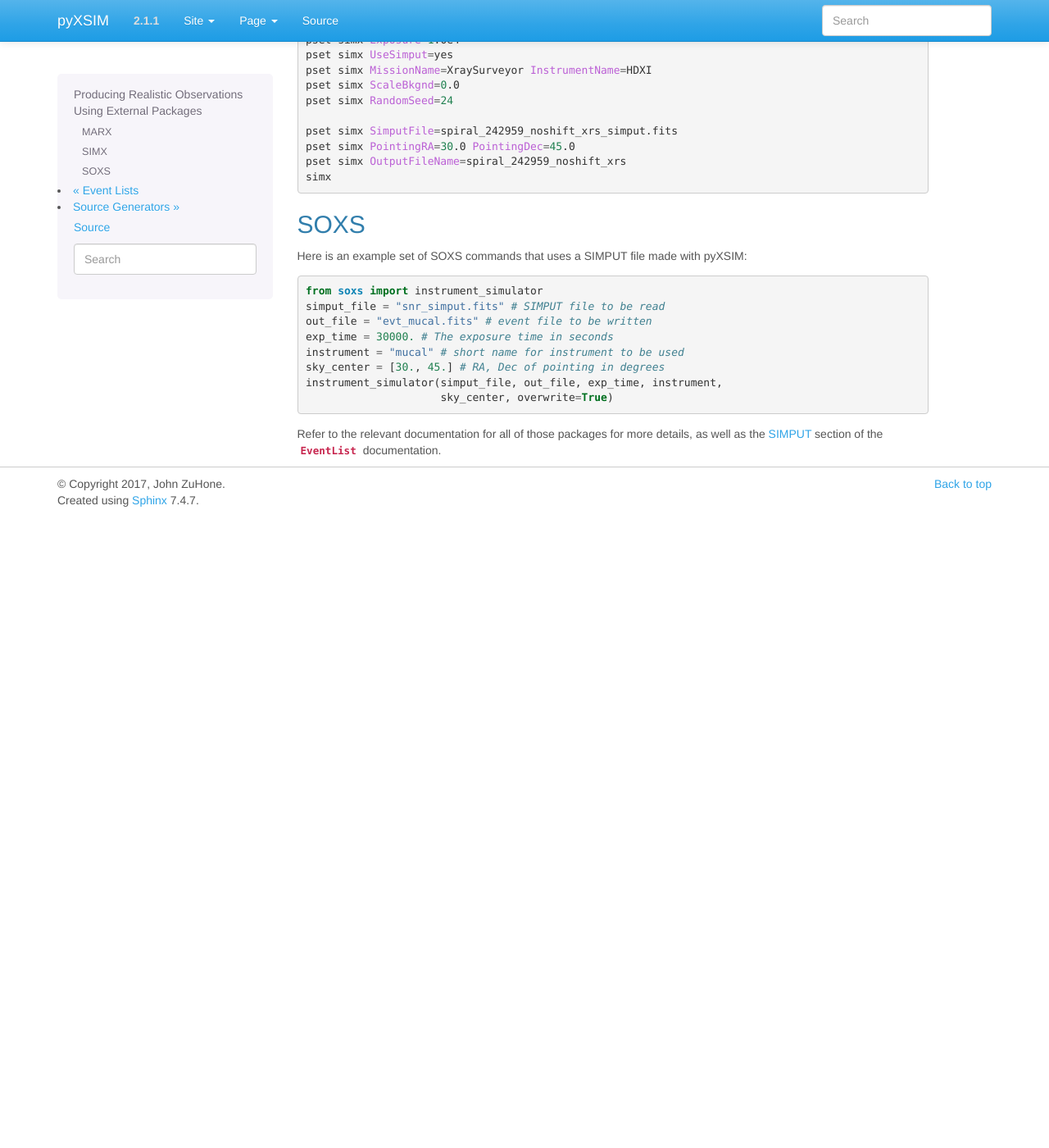
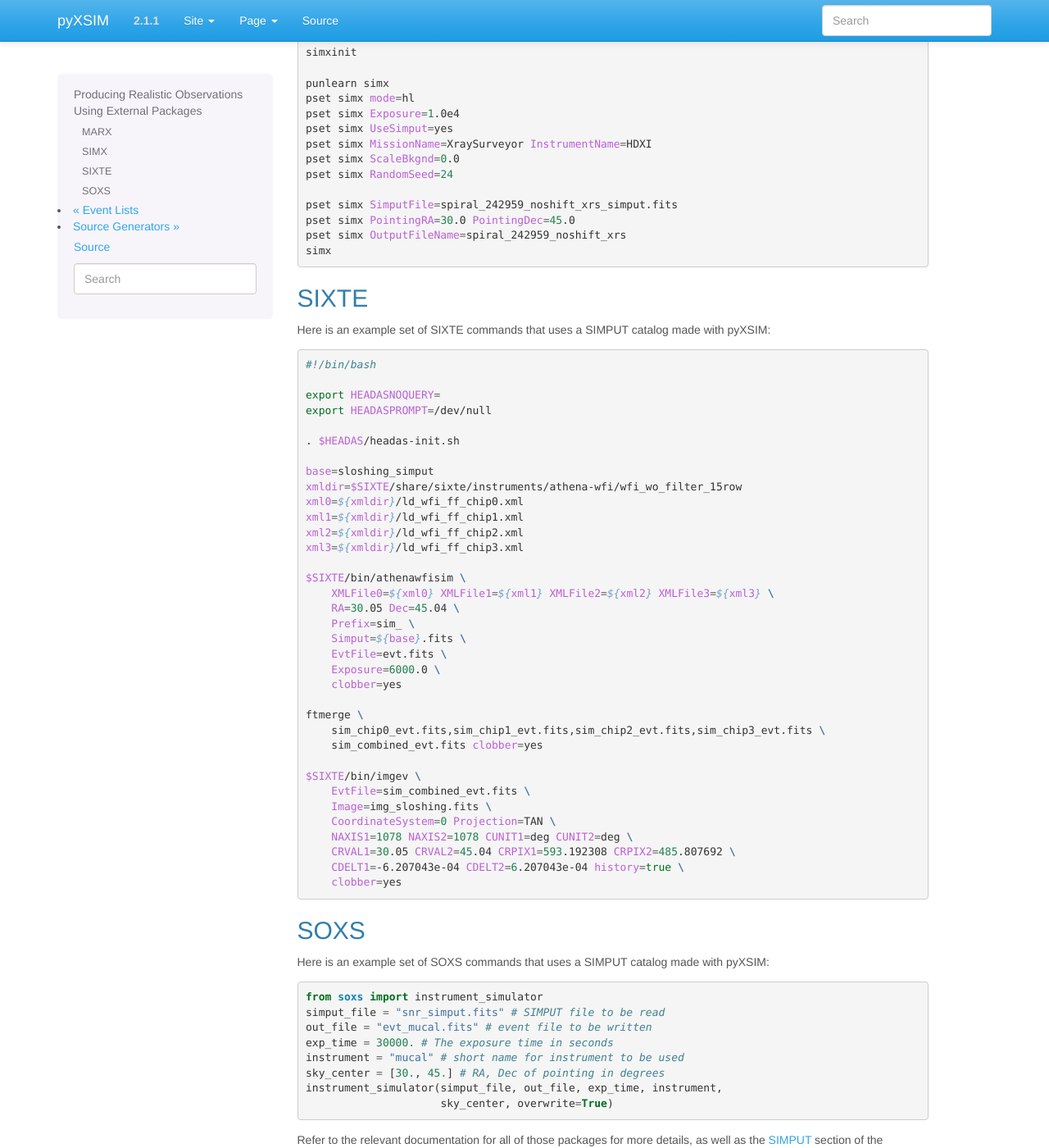
Before and after one commit to jzuhone/pyxsim, a Sphinx documentation site: the page built from doc/source/instruments.rst, in a window 1280 px wide and 1400 px high, scrolled down 889 px. Shown: the whole window at 82% size. Built offline with Sphinx 7.4.7, drawn with Linux system fonts in a browser that asks for light colours; before the commit the page ends 1519 px from its top, so only the background shows below that; some of the changed text lies outside the part shown.

Commit message:
Add info about SIXTE

```diff
--- a/doc/source/instruments.rst
+++ b/doc/source/instruments.rst
@@ -5,10 +5,12 @@ Producing Realistic Observations Using External Packages
 
 If you want to produce a realistic simulation of a particular instrumental
 configuration, pyXSIM provides options for exporting its event lists to
-external packages. For `MARX <http://space.mit.edu/ASC/MARX/>`_ and
-`SIMX <http://hea-www.cfa.harvard.edu/simx/>`_, or for more fine-tuned
-use of `SOXS <http://hea-www.cfa.harvard.edu/~jzuhone/soxs>`_, one can use
-SIMPUT files.
+external packages. The supported software packages are:
+
+* `MARX <http://space.mit.edu/ASC/MARX/>`_
+* `SIMX <http://hea-www.cfa.harvard.edu/simx/>`_
+* `SIXTE <http://https://www.sternwarte.uni-erlangen.de/research/sixte/>`_
+* `SOXS <http://hea-www.cfa.harvard.edu/~jzuhone/soxs>`_
 
 .. note::
 
@@ -42,7 +44,7 @@ needs to change the following lines in the ``marx.par`` file:
 SIMX
 ----
 
-Here is an example set of SIMX commands that uses a SIMPUT file made with
+Here is an example set of SIMX commands that uses a SIMPUT catalog made with
 pyXSIM:
 
 .. code-block:: bash
@@ -64,10 +66,54 @@ pyXSIM:
     pset simx OutputFileName=spiral_242959_noshift_xrs
     simx
 
+SIXTE
+-----
+
+Here is an example set of SIXTE commands that uses a SIMPUT catalog made with
+pyXSIM:
+
+.. code-block:: bash
+
+    #!/bin/bash
+
+    export HEADASNOQUERY=
+    export HEADASPROMPT=/dev/null
+
+    . $HEADAS/headas-init.sh
+
+    base=sloshing_simput
+    xmldir=$SIXTE/share/sixte/instruments/athena-wfi/wfi_wo_filter_15row
+    xml0=${xmldir}/ld_wfi_ff_chip0.xml
+    xml1=${xmldir}/ld_wfi_ff_chip1.xml
+    xml2=${xmldir}/ld_wfi_ff_chip2.xml
+    xml3=${xmldir}/ld_wfi_ff_chip3.xml
+
+    $SIXTE/bin/athenawfisim \
+        XMLFile0=${xml0} XMLFile1=${xml1} XMLFile2=${xml2} XMLFile3=${xml3} \
+        RA=30.05 Dec=45.04 \
+        Prefix=sim_ \
+        Simput=${base}.fits \
+        EvtFile=evt.fits \
+        Exposure=6000.0 \
+        clobber=yes
+
+    ftmerge \
+        sim_chip0_evt.fits,sim_chip1_evt.fits,sim_chip2_evt.fits,sim_chip3_evt.fits \
+        sim_combined_evt.fits clobber=yes
+
+    $SIXTE/bin/imgev \
+        EvtFile=sim_combined_evt.fits \
+        Image=img_sloshing.fits \
+        CoordinateSystem=0 Projection=TAN \
+        NAXIS1=1078 NAXIS2=1078 CUNIT1=deg CUNIT2=deg \
+        CRVAL1=30.05 CRVAL2=45.04 CRPIX1=593.192308 CRPIX2=485.807692 \
+        CDELT1=-6.207043e-04 CDELT2=6.207043e-04 history=true \
+        clobber=yes
+
 SOXS
 ----
 
-Here is an example set of SOXS commands that uses a SIMPUT file made with
+Here is an example set of SOXS commands that uses a SIMPUT catalog made with
 pyXSIM:
 
 .. code-block:: python
```
